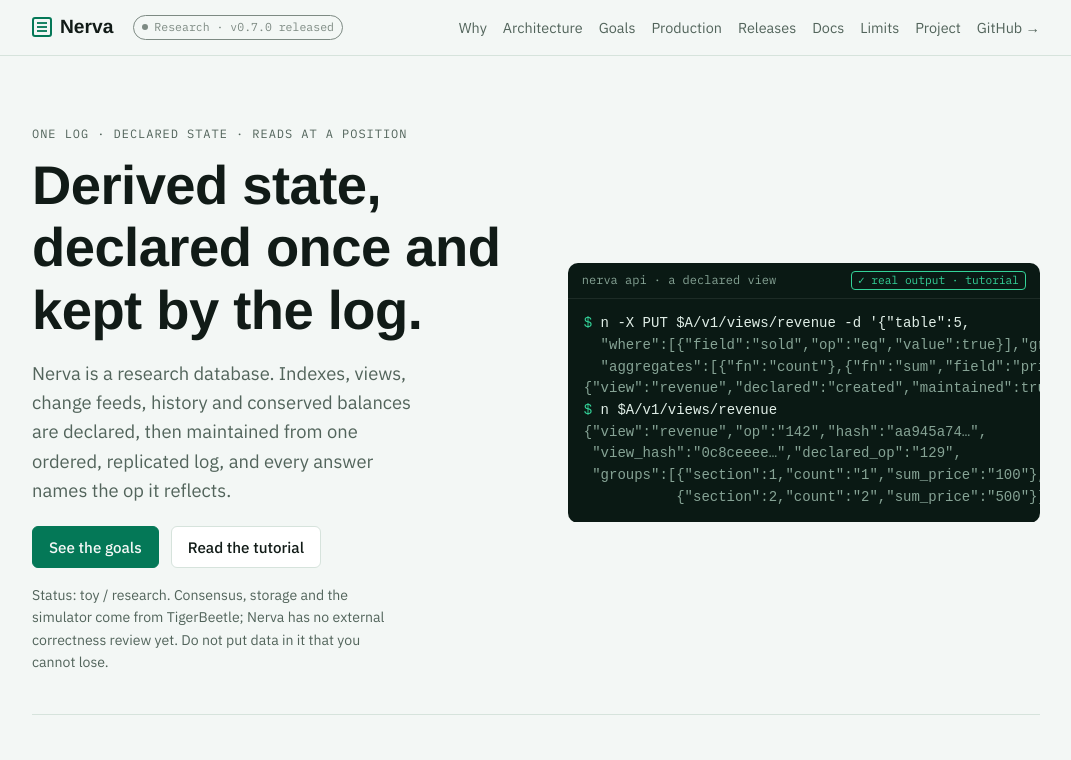
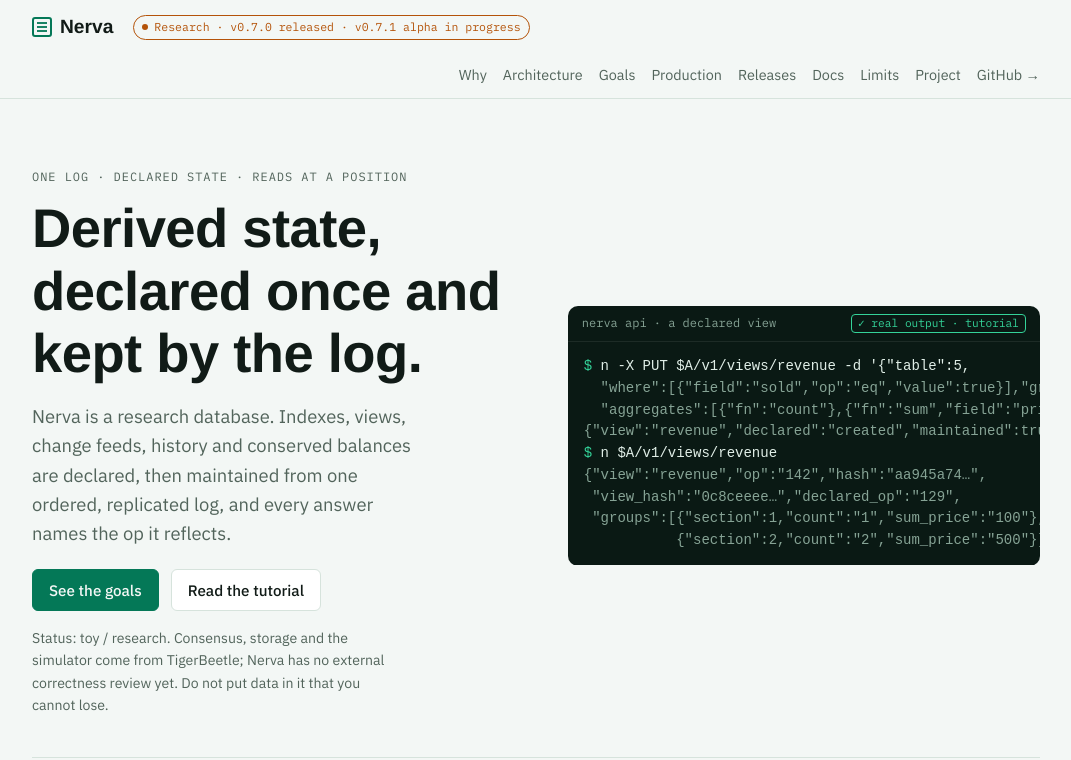
Before and after one commit to NervaLog/nervalog.github.io, a plain HTML site: page index.html in a window 1280 px wide. Shown: the top 760 px of the page, without its empty margins (104-1175 px from the left). Drawn offline with Linux system fonts and the light colour scheme; a web font is replaced by a local one.

Commit message:
Site: v0.7.1 alpha in progress; R6 note matches v0.7.0's in-place upgrade (#10)
Claude-Session: https://claude.ai/code/session_01RfMZXJmVHkFbumUhh4mfym

Co-authored-by: Claude <noreply@anthropic.com>

```diff
--- a/index.html
+++ b/index.html
@@ -292,8 +292,8 @@ const SITE = {
   repo: "https://github.com/NervaLog/nerva",
   version: "0.7.0",
   released: "2026-11-10",
-  stage: "Research · v0.7.0 released",
-  stageStatus: "plan", // the header pill: "done" | "wip" | "plan"
+  stage: "Research · v0.7.0 released · v0.7.1 alpha in progress",
+  stageStatus: "wip", // the header pill: "done" | "wip" | "plan"
 };
 const BLOB = SITE.repo + "/blob/main/";
 const TUTORIAL = BLOB + "docs/TUTORIAL.md";
@@ -343,6 +343,7 @@ const GOALS = [
 ];
 // "Coming next", from README.md's Roadmap and docs/GOALS-1.0.md; ref is a goal id or roadmap item.
 const NEXT = [
+  {ref:"v0.7.1", t:"Alpha: the first release for outside users", status:"wip", d:"The candidate soaks in the simulator fleet and nightly Jepsen on a frozen commit; a signed, notarized universal macOS binary with a Homebrew tap; a Linux tarball with install.sh and systemd units, and .deb and .rpm packages; docs written for someone who is not us."},
   {ref:"Milestone 7", t:"First production use", status:"wip", d:"The first application's ledger on commit keys, then its facts as records, step by step (GOALS-1.0, milestone 7)."},
   {ref:"Roadmap 6", t:"Past index reads and retention", status:"plan", d:"Index reads as of a past op, group_by on bytes fields, and retention of commit keys and facts."},
   {ref:"Roadmap 5", t:"View snapshots", status:"plan", d:"Reads as of any op and change cursors exist; view snapshots are the part of subscriptions still to come."},
@@ -377,7 +378,7 @@ const PRODUCTION = [
    demo:[["","step 3: replica 2 killed (SIGKILL) and its data file deleted; the writer went on (35 more commits)"],["","step 4: recover for replica 1 refused: error[NRV-E0713]: replica 1 still answers at 127.0.0.1:58505"],["","step 5: recover: replica 2 of cluster 0 formatted at view 3 (the cluster was at view 1)"],["","step 6: replica 2 started: sync: done in its log, replica_commit_min 5299 against 3419 and 3384"],["","step 7: replicas restarted in turn: [0, 1]; the replica_view gauge is 5, so replica 2 leads"],["","step 8: writer stopped at op 9018 (8047 commits); nerva api and nerva view agree; 8047 keys replayed with their ops"],["","step 9: backup at op 17404, sha256 60bac0deb792; the manifest's view hashes and ledger total equal step 8's"],["","step 11: cluster 0 stopped and its data files deleted; three replicas restored: every view hash and the ledger total equal the manifest's"],["","step 12: restore from a backup with one byte changed refused: error[NRV-E0804] ... a record's CRC-32 does not match"],["","demo-r5: PASS"]]},
   {id:"R6", name:"Upgrade", status:"plan", gate:false,
    goal:"A release that keeps the data format upgrades one replica at a time, with the cluster taking writes.",
-   note:"Today every upgrade is an export and import with the cluster closed, about 14 s per million changes.",
+   note:"v0.6.1 to v0.7.0 upgrades in place, one replica at a time, replicas before gateways (P260), because the data format did not change. A release that changes the protocol still needs export and import with the cluster closed, about 14 s per million changes. Brief written (docs/briefs/r6.md).",
    demo:[["","# three replicas on N under load; each replaced in turn by N+1"],["","# no request fails except as retried under its key; hashes agree"]]},
   {id:"R7", name:"Retention", status:"plan", gate:false,
    goal:"Commit keys, history and view versions are kept for a declared horizon, then trimmed: disk, export and import stay bounded.",
```
